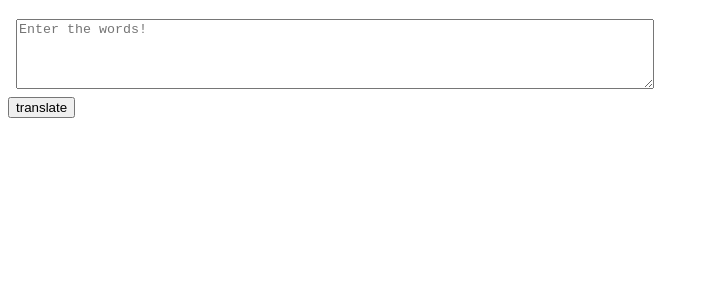
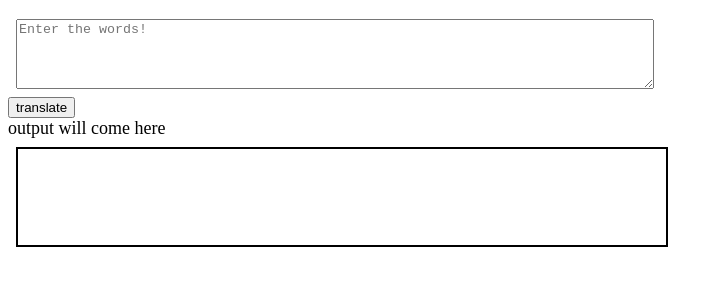
Before and after one commit to sachinkumar490/banana-speak, a plain HTML site: page index.html in a window 1280 px wide. Shown: the part 61-346 px from the top of the page, without its empty margins (0-723 px from the left). Drawn offline with Linux system fonts and the light colour scheme.

Commit message:
input output process

```diff
--- a/index.html
+++ b/index.html
@@ -11,6 +11,14 @@
             display: block;
             margin: 0.5rem;
         }
+#output{
+    border: 2px solid black;
+    height: 10vh;
+    width: 50%;
+    margin: 0.5rem;
+    padding: 0.5rem;
+}
+
     </style>
 
 </head>
@@ -19,9 +27,8 @@
     <textarea id="txt-input" placeholder="Enter the words!"></textarea>
     <button id="btn-translate">translate</button>
 
-
-
-
+    <div style="font-size: large;">output will come here</div>
+<div id="output"></div>
     <script src="script.js" ></script>
 </body>
 </html>
--- a/script.js
+++ b/script.js
@@ -9,11 +9,12 @@
 
 var btntranslate = document.querySelector("#btn-translate");
 var txtInput = document.querySelector("#txt-input")
-console.log(txtInput)
+var outputDiv = document.querySelector("#output");
+
 
 function clickHandler(){
-    console.log("clicked");
-    console.log("input",txtInput.value)
+  outputDiv.innerText = "gsdzcbxvgsdf" + " " + txtInput.value;
+
 };
 // syntax to click button function work
 btntranslate.addEventListener("click",clickHandler)
```
